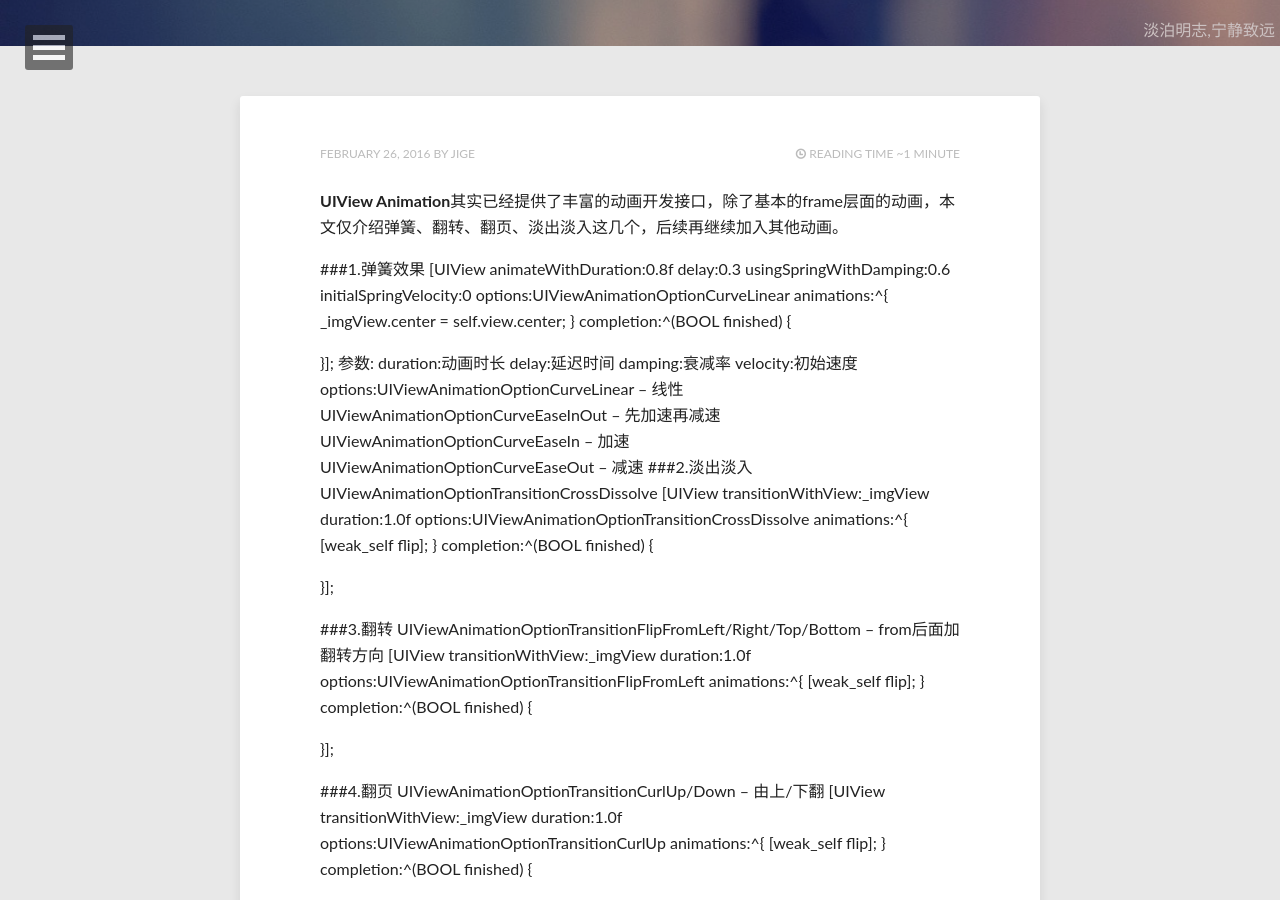
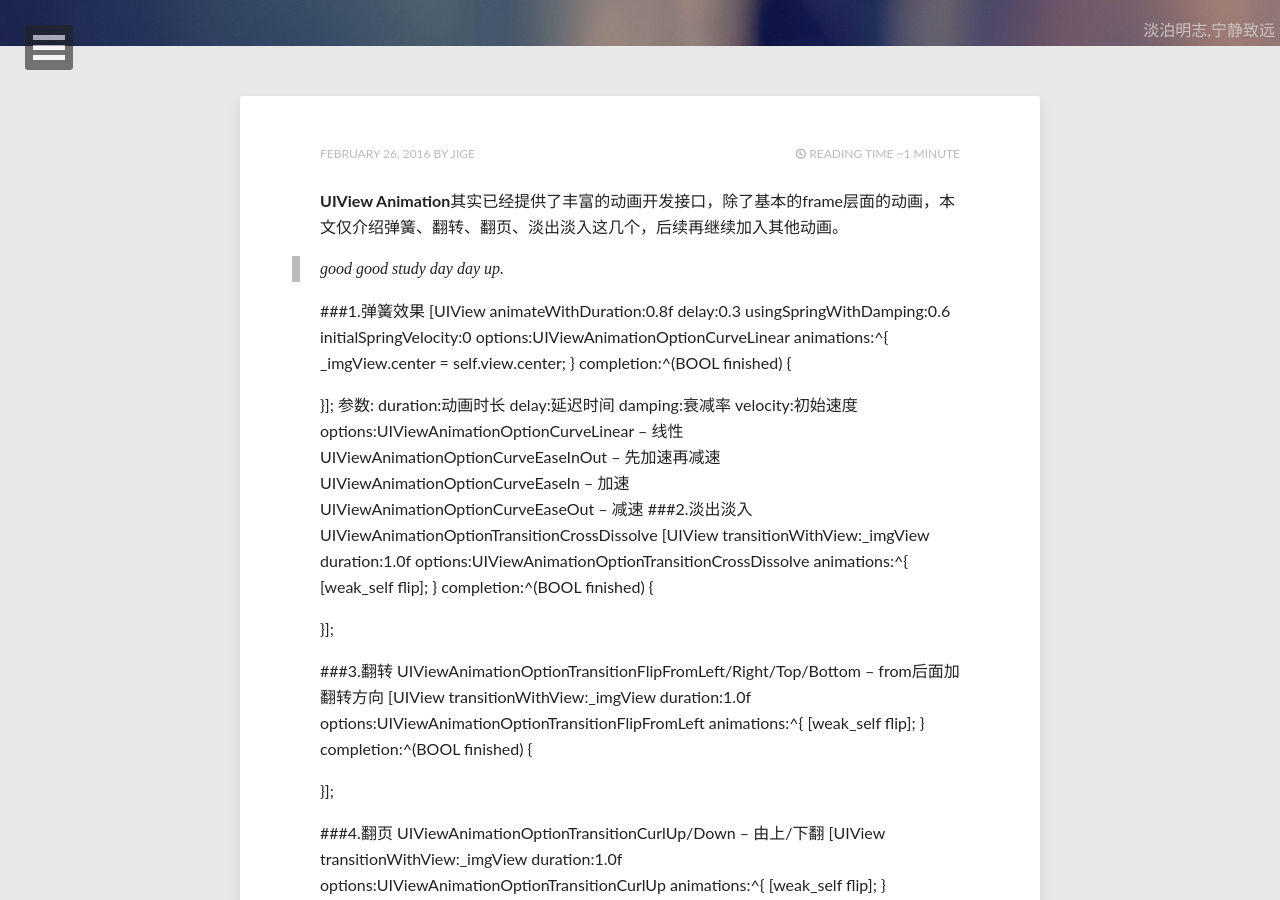
Before and after one commit to jigeDevin/jigeDevin.github.io, a Jekyll site: the page built from index.html, in a window 1280 px wide and 900 px high, scrolled down 354 px. Built offline with Jekyll 4.4.1, drawn with Linux system fonts in a browser that asks for light colours; nearby versions of some CDN libraries; the list of posts is cut into pages by our own code; comment, search, counter and statistics services are not loaded.

Commit message:
no message

```diff
--- a/_posts/2016-02-27-UIViewAnimation.md
+++ b/_posts/2016-02-27-UIViewAnimation.md
@@ -10,7 +10,7 @@ share: true
 ---
 
 <strong>UIView Animation</strong>其实已经提供了丰富的动画开发接口，除了基本的frame层面的动画，本文仅介绍弹簧、翻转、翻页、淡出淡入这几个，后续再继续加入其他动画。
-
+> good good study day day up.
 
 ###1.弹簧效果
 [UIView animateWithDuration:0.8f delay:0.3 usingSpringWithDamping:0.6 initialSpringVelocity:0 options:UIViewAnimationOptionCurveLinear animations:^{
```
